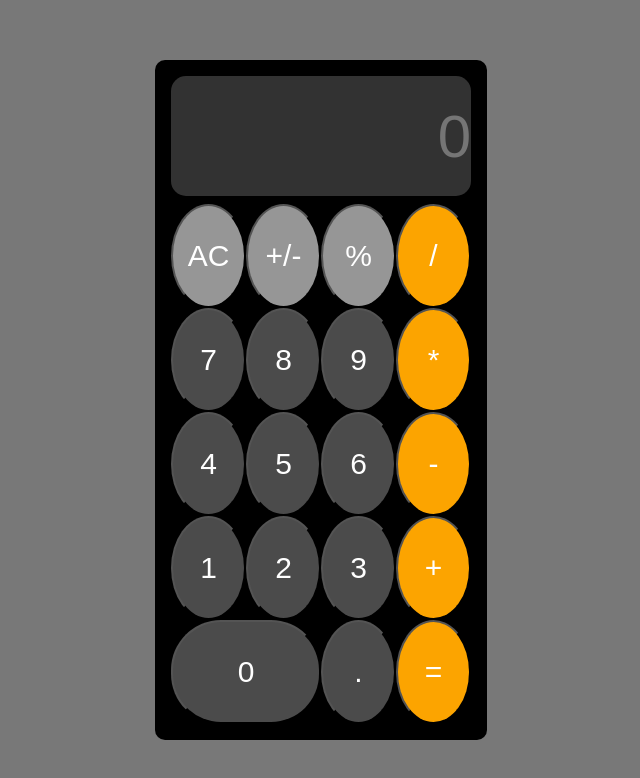
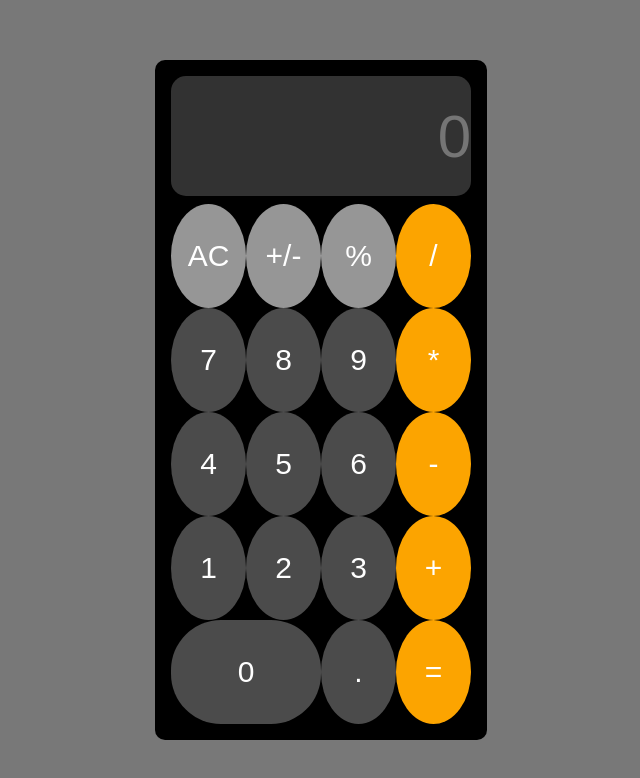
Before and after one commit to imkewlhuh/CalcV2, a plain HTML site: page index.html in a window 1280 px wide. Shown: the whole page, without its empty margins (319-959 px from the left). Drawn offline with Linux system fonts and the light colour scheme.

Commit message:
updated css

```diff
--- a/style.css
+++ b/style.css
@@ -38,11 +38,11 @@
     display: grid;
     grid-template-columns: repeat(4, 1fr);
     margin-top: 0.5em;
-    justify-content: space-between;
 }
 
 .button {
     border-radius: 50%;
+    border: none;
     color: white;
     font-size: 30px;
     text-align: center;
```
